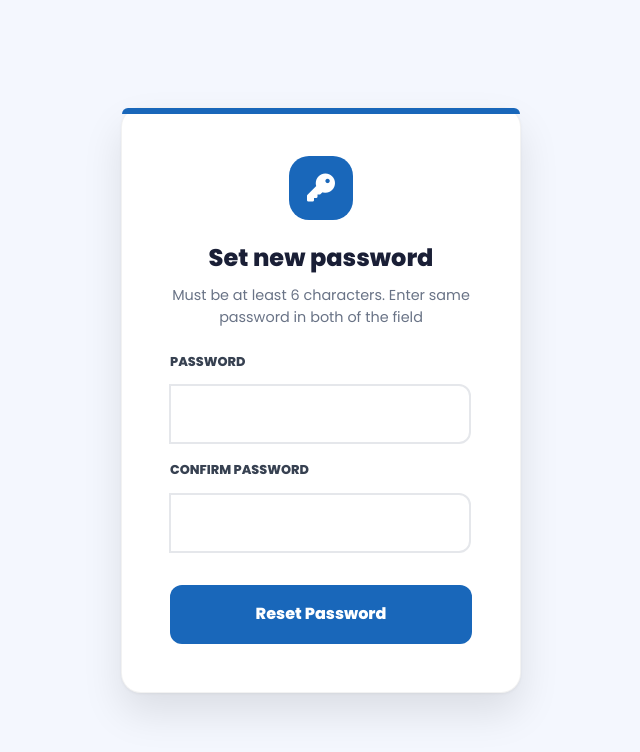
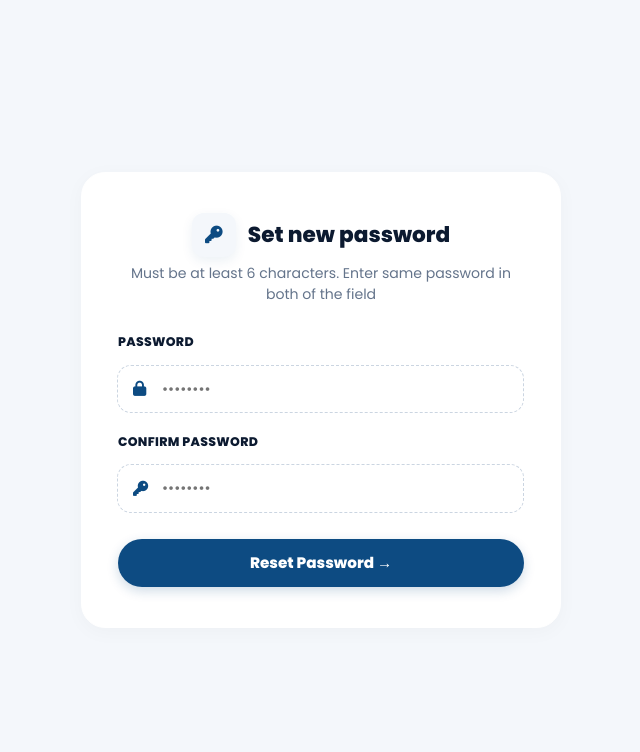
Before and after one commit to myentribook/Entri-Book, a React (Create React App) app in the folder frontend/: page /password/reset/1 in a window 1280 px wide. Shown: the top 752 px of the page, without its empty margins (319-959 px from the left). Built offline with nearby package versions, Linux system fonts and the light colour scheme; no server answers; a web font is replaced by a local one.

Commit message:
forgot password page correction

```diff
--- a/frontend/src/components/styles/resetPassword.css
+++ b/frontend/src/components/styles/resetPassword.css
@@ -7,101 +7,139 @@
     display: flex;
     justify-content: center;
     align-items: center;
-            background-color: #f4f7fe;
+    background-color: #f4f7fb;
     margin: 0;
-            padding: 0;
+    padding: 24px 16px;
     z-index: 9999;
     box-sizing: border-box;
+    font-family: 'Inter', sans-serif;
 }
 
 .reset-password-container-module .reset-password-card {
     background: #ffffff;
     width: 100%;
-            max-width: 400px;
-            padding: 3rem;
-            border-radius: 20px;
-            box-shadow: 0 20px 40px rgba(0, 0, 0, 0.1), 0 1px 3px rgba(0,0,0,0.05);
+    max-width: 480px;
+    padding: 40px 36px;
+    border-radius: 24px;
+    box-shadow: 0 4px 20px rgba(0, 0, 0, 0.03);
     text-align: center;
     position: relative;
-            border: 1px solid rgba(0,0,0,0.05);
+    border: 1px solid #ffffff;
+    box-sizing: border-box;
 }
 
-        .reset-password-container-module .reset-password-card::before {
-            content: "";
-            position: absolute;
-            top: 0;
-            left: 0;
-            width: 100%;
-            height: 6px;
-            background: #1967BA;
-            border-top-left-radius: 20px;
-            border-top-right-radius: 20px;
+.reset-password-header {
+    display: flex;
+    flex-direction: column;
+    align-items: center;
+    margin-bottom: 28px;
+}
+
+.reset-password-title-row {
+    display: flex;
+    align-items: center;
+    justify-content: center;
+    gap: 12px;
+    margin-bottom: 6px;
 }
 
 .reset-password-container-module .reset-password-icon {
-            width: 64px;
-            height: 64px;
-            background: #1967BA;
-            border-radius: 20px;
+    width: 44px;
+    height: 44px;
+    min-width: 44px;
+    background: #f4f7fb;
+    border-radius: 12px;
     display: flex;
     align-items: center;
     justify-content: center;
-            margin: 0 auto 24px;
-            color: white;
-            font-size: 28px;
+    color: #0d4b82;
+    font-size: 1.1rem;
+    box-shadow: 0 4px 12px rgba(13, 75, 130, 0.08);
 }
 
 .reset-password-container-module .reset-password-title {
-            font-size: 1.5rem;
-            font-weight: 700;
-            color: #1a1f36;
-            margin-bottom: 12px;
+    font-size: 1.35rem;
+    font-weight: 800;
+    color: #0c1a30;
+    margin: 0;
 }
 
 .reset-password-container-module .reset-password-desc {
-            color: #697386;
-            margin-bottom: 24px;
-            font-size: 0.9rem;
+    color: #64748b;
+    margin: 0;
+    font-size: 0.88rem;
+    font-weight: 500;
+    line-height: 1.5;
 }
 
 .reset-password-container-module .input-group {
     text-align: left;
-            margin-bottom: 1rem;
+    margin-bottom: 20px;
 }
 
 .reset-password-container-module .input-group label {
     display: block;
-            font-size: 0.8rem;
-            font-weight: 700;
-            margin-bottom: 0.5rem;
-            color: #374151;
-            text-transform: uppercase;
+    font-size: 0.78rem;
+    font-weight: 800;
+    margin-bottom: 8px;
+    color: #0c1a30;
+    letter-spacing: 0.3px;
+}
+
+.reset-input-wrapper {
+    position: relative;
+    display: flex;
+    align-items: center;
+}
+
+.reset-input-wrapper i {
+    position: absolute;
+    left: 16px;
+    color: #0d4b82;
+    font-size: 0.95rem;
 }
 
 .reset-password-container-module .reset-input {
     width: 100%;
-            padding: 1rem;
-            border: 2px solid #e5e7eb;
-            border-radius: 12px;
+    padding: 12px 16px 12px 44px;
+    border: 1.5px dashed #cbd5e1;
+    border-radius: 14px;
     box-sizing: border-box;
-            font-size: 1rem;
+    font-size: 0.92rem;
+    font-weight: 500;
+    background-color: #ffffff;
+    color: #0c1a30;
+    transition: all 0.2s ease;
+}
+
+.reset-password-container-module .reset-input:focus {
+    outline: none;
+    border-color: #0d4b82;
+    border-style: solid;
+    box-shadow: 0 0 0 4px rgba(13, 75, 130, 0.1);
 }
 
 .reset-password-container-module .reset-btn {
     width: 100%;
-            padding: 1.1rem;
-            background: #1967BA;
+    padding: 13px;
+    background: #0d4b82;
     color: white;
     border: none;
-            border-radius: 12px;
+    border-radius: 50px;
+    font-size: 0.95rem;
     font-weight: 700;
     cursor: pointer;
-            margin-top: 1rem;
-            transition: transform 0.1s, background 0.2s;
+    margin-top: 6px;
+    transition: all 0.2s ease;
+    box-shadow: 0 4px 12px rgba(13, 75, 130, 0.2);
 }
 
-        /* Click Effect */
+.reset-password-container-module .reset-btn:hover {
+    background: #08345c;
+    transform: translateY(-1px);
+    box-shadow: 0 6px 20px rgba(13, 75, 130, 0.3);
+}
+
 .reset-password-container-module .reset-btn:active {
     transform: scale(0.98);
-            background: #155599;
 }
--- a/frontend/src/components/user/resetPassword.js
+++ b/frontend/src/components/user/resetPassword.js
@@ -25,7 +25,6 @@ export default function ResetPassword() {
             return;
         }
 
-        // 2 different passwords iruntha intha block workout aagum
         if (password !== confirmPassword) {
             toast.error("Passwords do not match", { position: 'bottom-right' });
             return;
@@ -53,7 +52,6 @@ export default function ResetPassword() {
 
     return (
         <Fragment>
-            {/* Global Toaster with proper container settings to prevent hiding */}
             <Toaster
                 position="bottom-right"
                 reverseOrder={false}
@@ -61,39 +59,55 @@ export default function ResetPassword() {
             />
             <div className="reset-password-container-module">
                 <div className="reset-password-card">
+
+                    {/* Header: Icon & Title side-by-side, Description below, centered */}
+                    <div className="reset-password-header">
+                        <div className="reset-password-title-row">
                             <div className="reset-password-icon">
                                 <i className="fa-solid fa-key"></i>
                             </div>
                             <h1 className="reset-password-title">Set new password</h1>
+                        </div>
                         <p className="reset-password-desc">Must be at least 6 characters. Enter same password in both of the field</p>
+                    </div>
 
                     <form onSubmit={submitHandler}>
                         <div className="input-group">
-                            <label>Password</label>
+                            <label>PASSWORD</label>
+                            <div className="reset-input-wrapper">
+                                <i className="fa-solid fa-lock"></i>
                                 <input
                                     type="password"
                                     className="reset-input"
+                                    placeholder="••••••••"
                                     value={password}
                                     onChange={e => setPassword(e.target.value)}
                                     required
                                 />
                             </div>
+                        </div>
+
                         <div className="input-group">
-                            <label>Confirm Password</label>
+                            <label>CONFIRM PASSWORD</label>
+                            <div className="reset-input-wrapper">
+                                <i className="fa-solid fa-key"></i>
                                 <input
                                     type="password"
                                     className="reset-input"
+                                    placeholder="••••••••"
                                     value={confirmPassword}
                                     onChange={e => setConfirmPassword(e.target.value)}
                                     required
                                 />
                             </div>
+                        </div>
+
                         <button
                             type="submit"
                             className="reset-btn"
                             disabled={loading}
                         >
-                            {loading ? "Processing..." : "Reset Password"}
+                            {loading ? "Processing..." : "Reset Password \u2192"}
                         </button>
                     </form>
                 </div>
```
Lines whose indentation alone changed are shown as unchanged.
